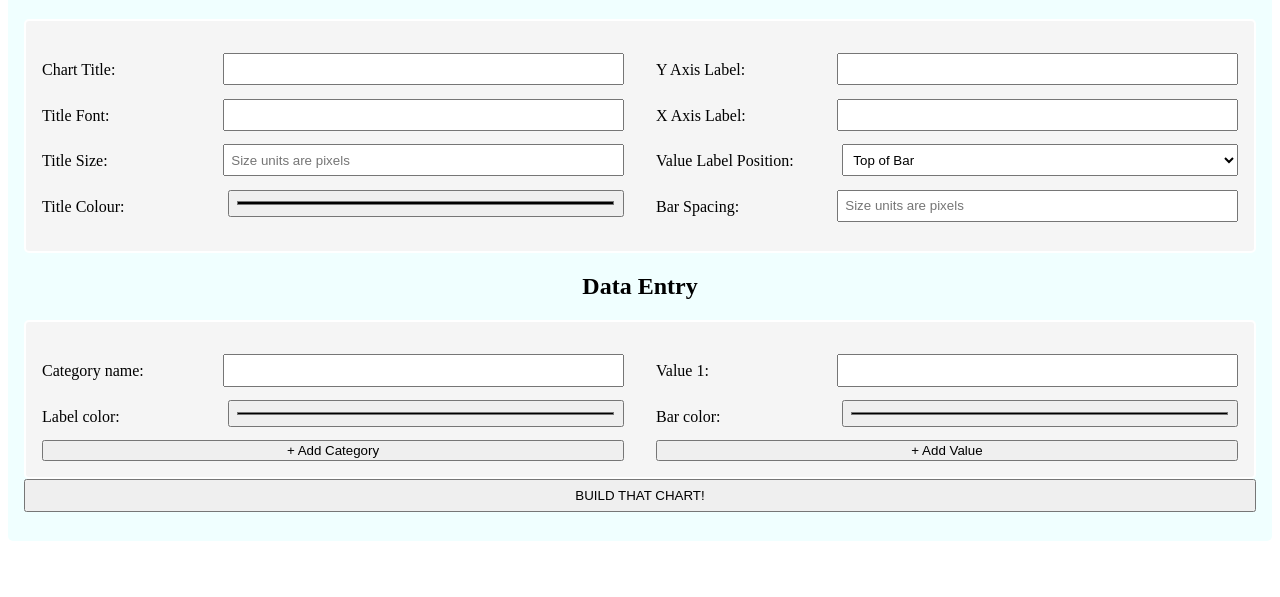
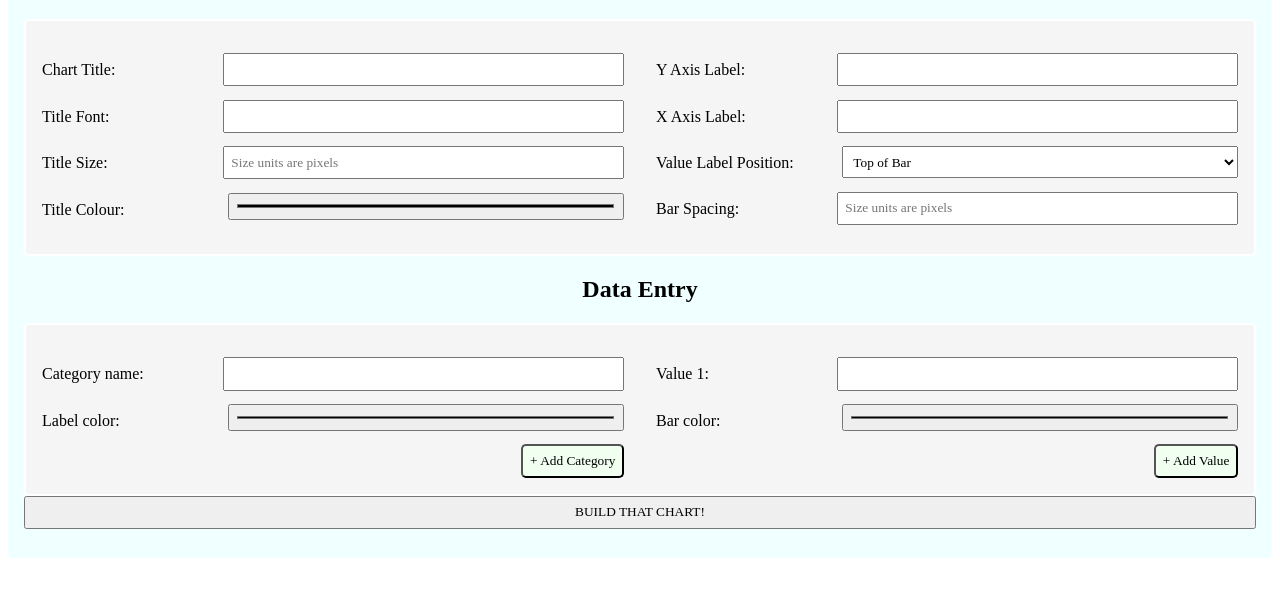
Before and after one commit to seamusmcgill/bar-chart-stretch-project, a website: page index.html in a window 1280 px wide. Shown: the part 85-682 px from the top of the page. Drawn offline with nearby package versions, Linux system fonts and the light colour scheme.

Commit message:
Added styling for add category/value buttons

```diff
--- a/stylesheet.css
+++ b/stylesheet.css
@@ -1,3 +1,6 @@
+* {
+  font-family: Futura;
+}
 .chart-input-form {
   display: flex;
   flex-direction: column;
@@ -36,3 +39,12 @@
 .chart-input-form h2 {
   text-align: center;
 }
+button {
+  background-color: honeyDew;
+  align-self: flex-end;
+  padding: 0.5em;
+  border-radius: 5px;
+}
+#remove-category {
+  background-color:red;
+}
```
